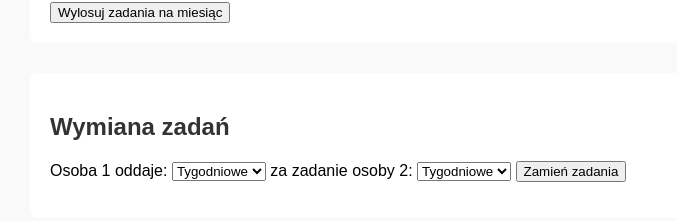
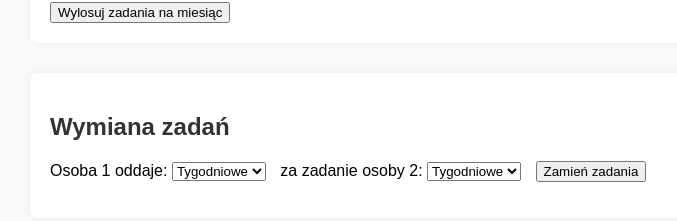
Before and after one commit to Risingoo/home, a plain HTML site: page index.html in a window 1280 px wide. Shown: the part 343-564 px from the top of the page, without its empty margins (10-687 px from the left). Drawn offline with Linux system fonts and the light colour scheme.

Commit message:
Update style.css

```diff
--- a/style.css
+++ b/style.css
@@ -13,9 +13,14 @@ section {
   padding: 20px;
   background: #fff;
   border-radius: 8px;
+  box-shadow: 0 0 8px #eee;
 }
 
 ul {
   list-style: disc;
   margin-left: 20px;
 }
+
+label {
+  margin-right: 10px;
+}
```
